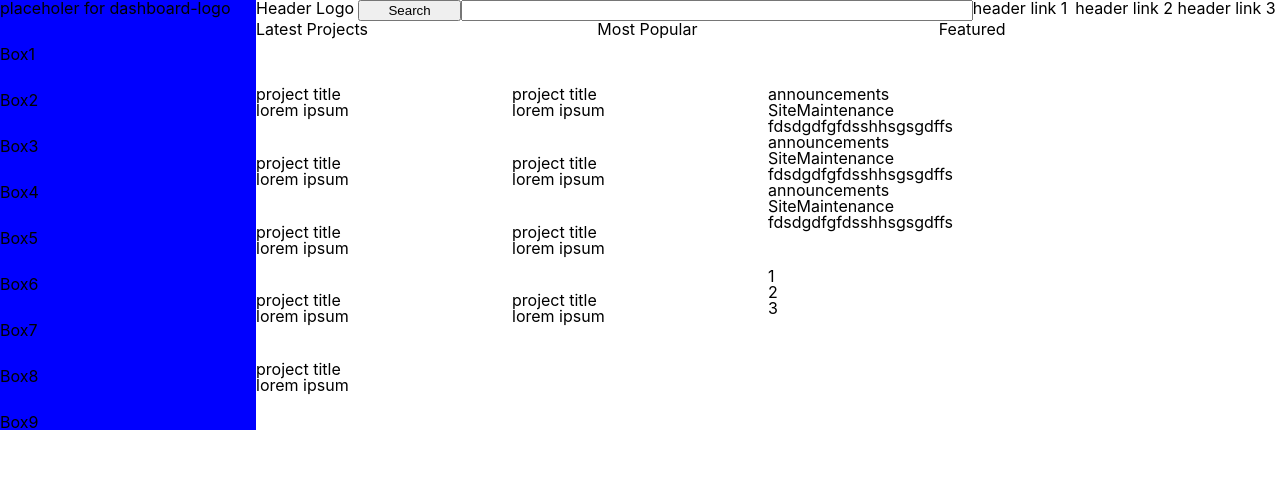
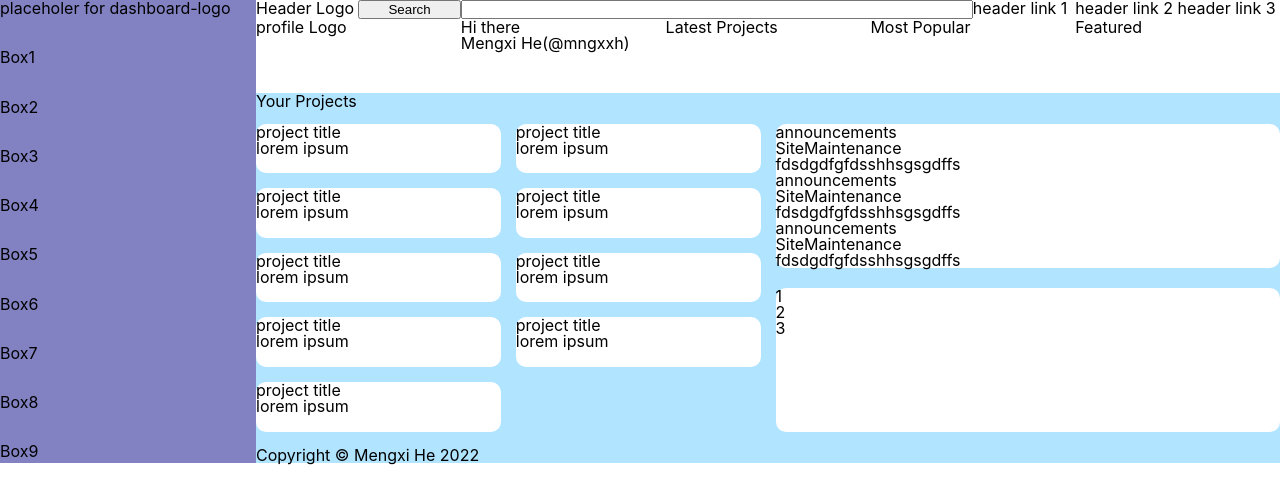
Before and after one commit to mengxihe/Admin-Dashboard, a plain HTML site: page index.html in a window 1280 px wide. Drawn offline with Linux system fonts and the light colour scheme.

Commit message:
css structures

```diff
--- a/index.html
+++ b/index.html
@@ -26,6 +26,11 @@
             </div>
             <div class="nav">
                 <ul>
+                    <li>profile Logo</li>
+                    <li>
+                        <p>Hi there</p>
+                        <p>Mengxi He(@mngxxh)</p>
+                    </li>
                     <li>Latest Projects</li>
                     <li>Most Popular</li>
                     <li>Featured</li>
@@ -52,6 +57,7 @@
 
 
         <div class="inner">
+            <p class="innerTitle">Your Projects</p>
             <div class="projects">
                 <div class="card">
                     <p class="title">
@@ -135,6 +141,10 @@
                 </div>
             </div>
 
+            <div class="footer">
+                <p>Copyright © Mengxi He 2022
+            </div>
+
 
         </div>
 
--- a/style.css
+++ b/style.css
@@ -27,6 +27,7 @@ footer, header, hgroup, menu, nav, section {
 body {
 	line-height: 1;
     font-family: -apple-system, BlinkMacSystemFont, "Segoe UI", Roboto, Helvetica, Arial, sans-serif, "Apple Color Emoji", "Segoe UI Emoji", "Segoe UI Symbol";
+
 }
 ol, ul {
 	list-style: none;
@@ -42,6 +43,11 @@ q:before, q:after {
 table {
 	border-collapse: collapse;
 	border-spacing: 0;
+}
+
+* {
+    margin: 0;
+    padding: 0;
 }
 
 .container {
@@ -65,7 +71,7 @@ table {
 
 .sidebar {
     grid-row: 1/3;
-    background-color: blue;
+    background-color: rgb(130, 130, 195);
     display: grid;
     gap: 30px;
 }
@@ -76,19 +82,31 @@ table {
 
 .nav ul {
     display: grid;
-    grid-template-columns: 1fr 1fr 1fr;
+    grid-template-columns: 1fr 1fr 1fr 1fr 1fr;
 }
 
 .inner{
     grid-column: 2/3;
     display: grid;
     grid-template-columns: 1fr 1fr;
+    background-color: rgb(177, 228, 255);
+    gap: 15px;
 }
 
+.inner .card {
+    background-color: #FFFFFF;
+    color: black;
+    border-radius: 10px;
+}
+
+.innerTitle {
+    grid-column: 1/3;
+}
 
 .projects {
     display: grid;
     grid-template-columns: 1fr 1fr;
+    gap: 15px;
 }
 
 .notifications {
@@ -96,3 +114,9 @@ table {
     grid-template-rows: 1fr 1fr;
     gap: 20px
 }
+
+.announcements,
+.trending{
+    background-color: white;
+    border-radius: 10px;
+}
```
